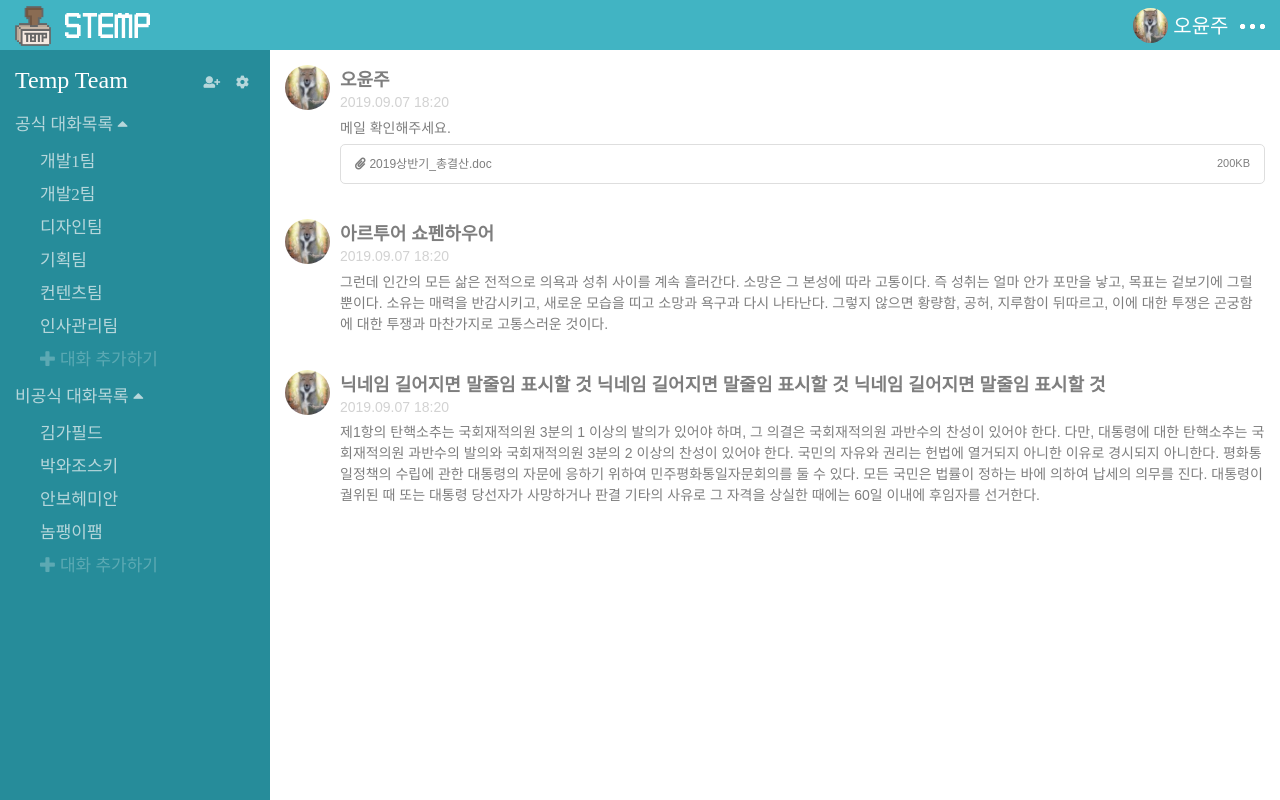
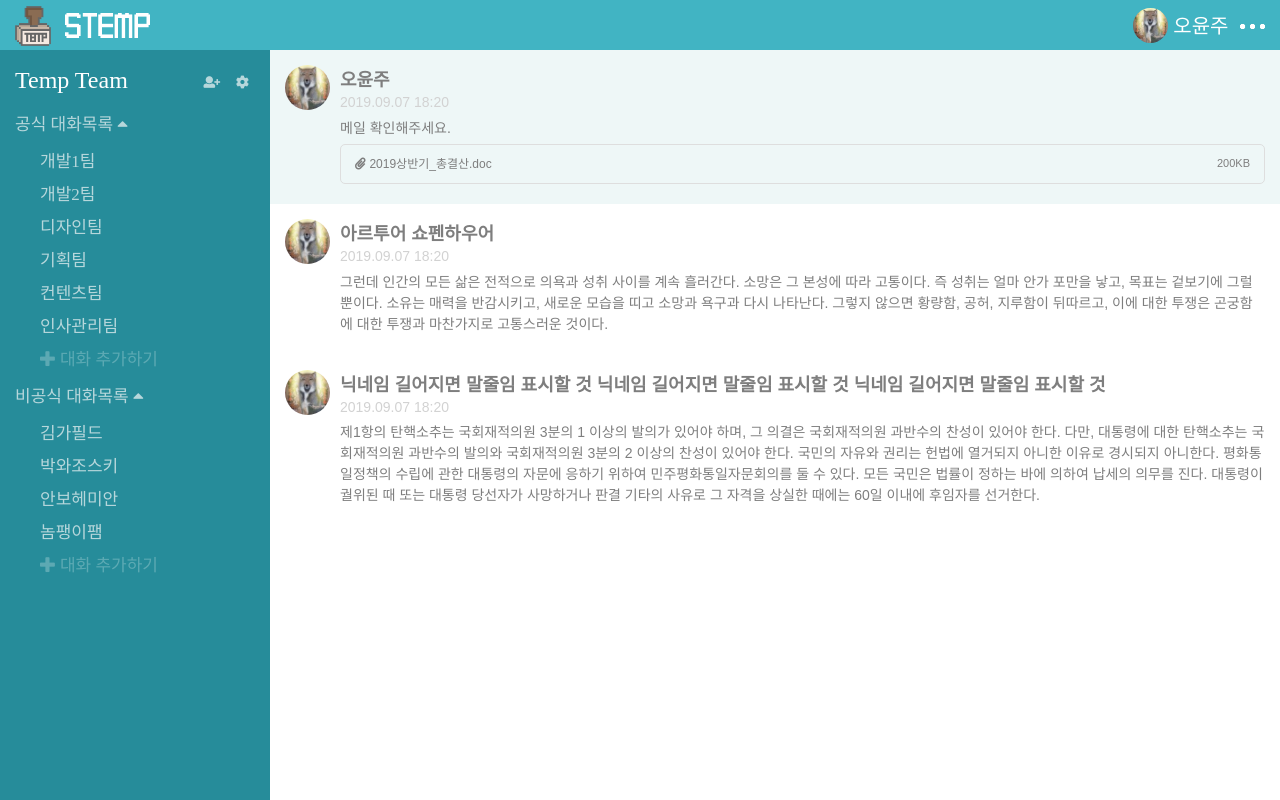
Before and after one commit to dalgugi/stemp, a website: page views/main_chat.html in a window 1280 px wide. Drawn offline with Linux system fonts and the light colour scheme; a web font is replaced by a local one.

Commit message:
[기능] 채팅 메시지에 active 효과 추가
오른쪽 탭메뉴로 옮겨진 채팅 메시지에 active 효과 주기 위해
background-color 추가함

```diff
--- a/views/main_chat.html
+++ b/views/main_chat.html
@@ -67,6 +67,8 @@
 			section								{position:relative; left:270px; width:calc(100% - 270px); height:calc(100% - 50px); color:#7E7E7E;}
 			section .chat-message				{position:relative; padding:15px; overflow:auto; cursor:default;}
 			section .chat-message:hover			{width:calc(100% - 30px); background-color:rgba(169, 213, 215, 0.2);}
+			.chat-message:hover .chat-menu 		{display:inline-block;}
+			section .chat-message.active		{background-color:rgba(169, 213, 215, 0.2);}
 			section .chat-message .profile		{float:left; margin-right:10px; width:45px;}
 			section .chat-content				{display:block; float:left; padding-top:5px; width:calc(100% - 55px);}
 			section .chat-content > *			{margin-bottom:5px;}
@@ -82,7 +84,6 @@
 			section .chat-menu ul li img		{width:23px;}
 			section .chat-menu ul li:hover		{opacity:1.0}
 
-			section .chat-message:hover .chat-menu {display:inline-block;}
 			/* modal */
 			.modal								{position:fixed; top:0; left:0; padding-top:100px; width:100%; height:100%; overflow:auto; z-index:1; background-color:rgba(0, 0, 0, 0.6);}
 			.modal-content						{margin:0 auto; width:700px; background-color:#E3F0F2; border-radius:10px;}
@@ -200,7 +201,7 @@
 			</div>
 		</aside>
 		<section class="scroll">
-			<div class="chat-message">
+			<div class="chat-message active">
 				<img src="../public/images/profile_yj.jpg" class="profile" alt="profile"/>
 				<div class="chat-content">
 					<div class="chat-info">
```
